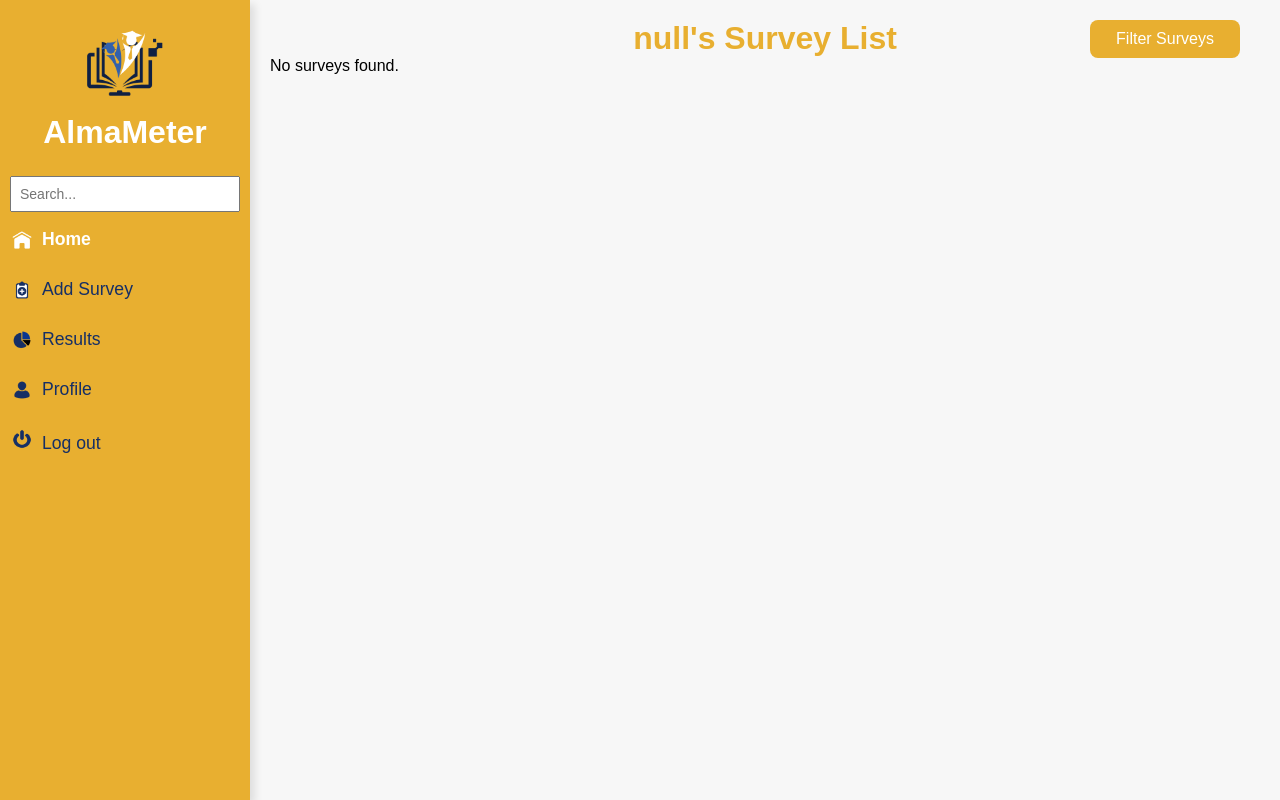
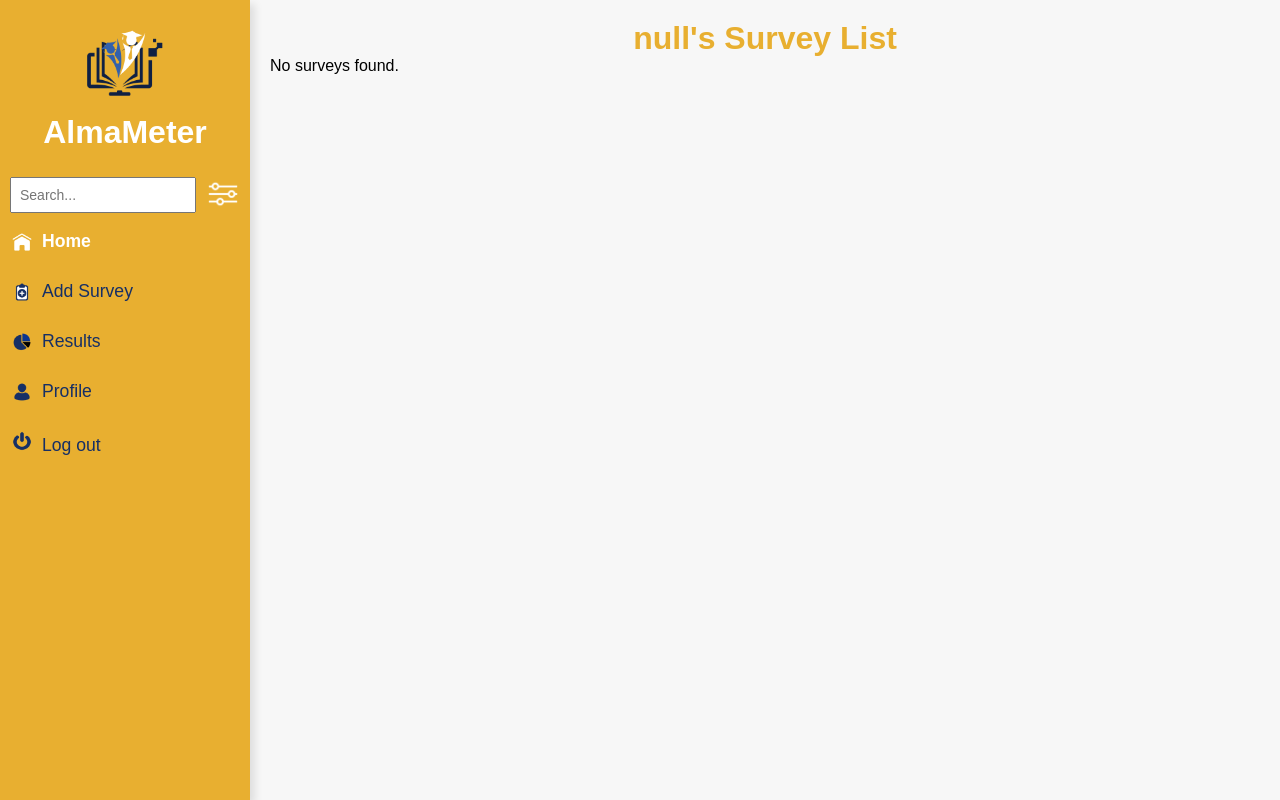
Before and after one commit to Krishianne/DOMinators-Final-Project, a PHP site: page /html/adminhome.html in a window 1280 px wide. Run offline with PHP 8.4, Linux system fonts and the light colour scheme.

Commit message:
added filter button on the sidebar

```diff
--- a/admin/views/css/adminhome.css
+++ b/admin/views/css/adminhome.css
@@ -10,6 +10,7 @@
 }
 
 .sidebar {
+    z-index: 10;
     width: 250px;
     background-color: #E8AF30;
     color: white;
@@ -281,19 +282,15 @@
 }
 
 button {
-    margin-top: 15px;
-    padding: 10px 15px;
+    /* margin-top: 15px; */
+    /* padding: 10px 15px; */
     border: none;
-    background-color: #162F65;
-    color: white;
-    font-size: 16px;
+    background-color: transparent;
+    /* color: white; */
+    /* font-size: 16px; */
     cursor: pointer;
-    border-radius: 5px;
-    transition: background-color 0.3s ease;
-}
-
-button:hover {
-    background-color: rgb(133, 133, 160);
+    /* border-radius: 5px; */
+    /* transition: background-color 0.3s ease; */
 }
 
 hr {
@@ -344,13 +341,23 @@
     border-radius: 25px;
 }
 
+.search-filter-container {
+    display: flex; /* Align items horizontally */
+    align-items: center; /* Center vertically */
+    /* justify-content: space-between;  */
+    width: 250px;
+    /* gap: 10px; Add space between search and filter button */
+    /* margin-top: 20px; Adjust spacing as needed */
+}
+
 /* Search Form */
 .search-form {
     border-radius: 25px;
     display: flex;
     align-items: center;
     margin-left: 10px;
-    margin-right: 10px;
+    width: 200px;
+    /* margin-right: 10px; */
 }
 
 /* Search input field styling */
@@ -368,18 +375,6 @@
     align-items: center;
 }
 
-.refresh-btn {
-    width: 40px;
-    height: auto;
-    cursor: pointer;
-    position: relative;
-    background-size: contain;
-    background-repeat: no-repeat;
-    background-position: center;
-    padding: 0;
-    margin: 0;
-}
-
 .action-button {
     width: 35px; /* Adjust size */
     height: auto;
@@ -393,23 +388,46 @@
 }
 
 .filter-dropdown {
-    position: absolute;
-    top: 5px;
-    right: 40px;
-    z-index: 1000;
-    margin-bottom: 5px;
+    /* z-index: 5; */
+    position: relative;
+    display: inline-block;
+    margin-top: 3px;
+    margin-right: 0;
+    /* width: 30px;
+    height: 30px;*/
+}
+
+.filter-button {
+    width: auto;
+    height: 30px;
+    cursor: pointer;
+    /* background: none; */
+    /* transition: background-color 0.3s ease; */
+}
+
+.filter-button img {
+    margin-left: 0;
+    margin-right: 0;
+    width: 30px;
+    height: 30px;
+    object-fit: contain; /* Ensures the image is properly scaled */
+    border-radius: 8px; /* Optional: add rounded corners */
+    content: url('../res/pictures/filter1.png'); /* Default filter image */
+    transition: transform 0.3s ease;
 }
 
 
-.dropdown-button {
-    width: 150px;
-    text-align: center;
-    background-color: #E8AF30;
-    border-radius: 8px;
-    cursor: pointer;
-    transition: background-color 0.3s ease;
+/* Hover state */
+.filter-button:hover img {
+    content: url('../res/pictures/filter2.png'); /* Hover filter image */
+    transform: scale(1.1); /* Optional: Slightly enlarge the image */
 }
 
+/* Active (clicked) state */
+.filter-button:active img {
+    content: url('../res/pictures/filter2.png'); /* Active filter image */
+    transform: scale(0.95); /* Optional: Slightly shrink the image */
+}
 
 .dropdown-menu {
     display: none;
--- a/admin/views/html/adminhome.html
+++ b/admin/views/html/adminhome.html
@@ -14,9 +14,25 @@
         <img class="logo"  src="../res/pictures/admin-logo.png" alt="logo">
         <h1>AlmaMeter</h1>
     </div>
-    <form action="/" method="GET" class="search-form" id="searchForm">
-        <input type="text" name="query" id="searchQuery" placeholder="Search...">
-    </form>
+    <div class="search-filter-container">
+        <form action="/" method="GET" class="search-form" id="searchForm">
+            <input type="text" name="query" id="searchQuery" placeholder="Search...">
+        </form>
+
+        <div class="filter-dropdown">
+            <button class="filter-button">
+                <img src="../res/pictures/filter1.png" alt="Filter Surveys" />
+            </button>
+            <div class="dropdown-menu">
+                <a href="#" id="mixedSurveys">All Surveys</a>
+                <a href="#" id="publishedSurveys">Published Surveys</a>
+                <a href="#" id="unpublishedSurveys">Unpublished Surveys</a>
+            </div>
+        </div>
+
+
+    </div>
+
     <div class="header-nav">
         <a href="adminhome.html" class="nav-link home active">
             <img src="../res/pictures/home1.png" class="nav-icon" alt="Home">Home
@@ -37,14 +53,6 @@
 </div>
 
 <main>
-    <div class="filter-dropdown">
-        <button class="filter-button dropdown-button">Filter Surveys</button>
-        <div class="dropdown-menu">
-            <a href="#" id="mixedSurveys">All Surveys</a>
-            <a href="#" id="publishedSurveys">Published Surveys</a>
-            <a href="#" id="unpublishedSurveys">Unpublished Surveys</a>
-        </div>
-    </div>
     <div class="survey-container" id="surveyContainer">
         <!-- Survey list will be populated here by JavaScript -->
     </div>
```
Also changed, not shown: admin/views/res/pictures/archived1.png (added), admin/views/res/pictures/archived2.png (added), admin/views/res/pictures/filter1.png (added), admin/views/res/pictures/filter2.png (added), 4 other files.
